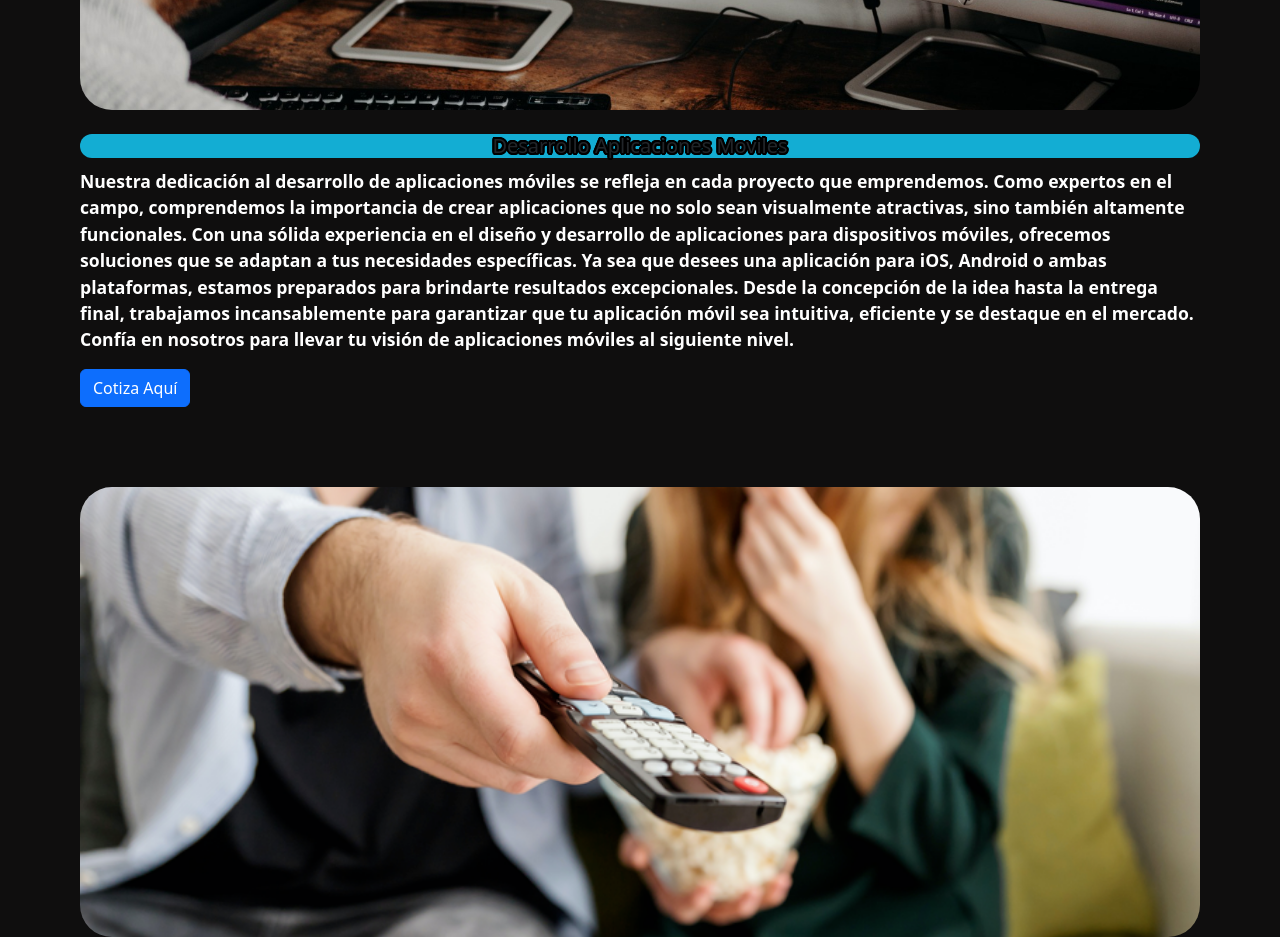
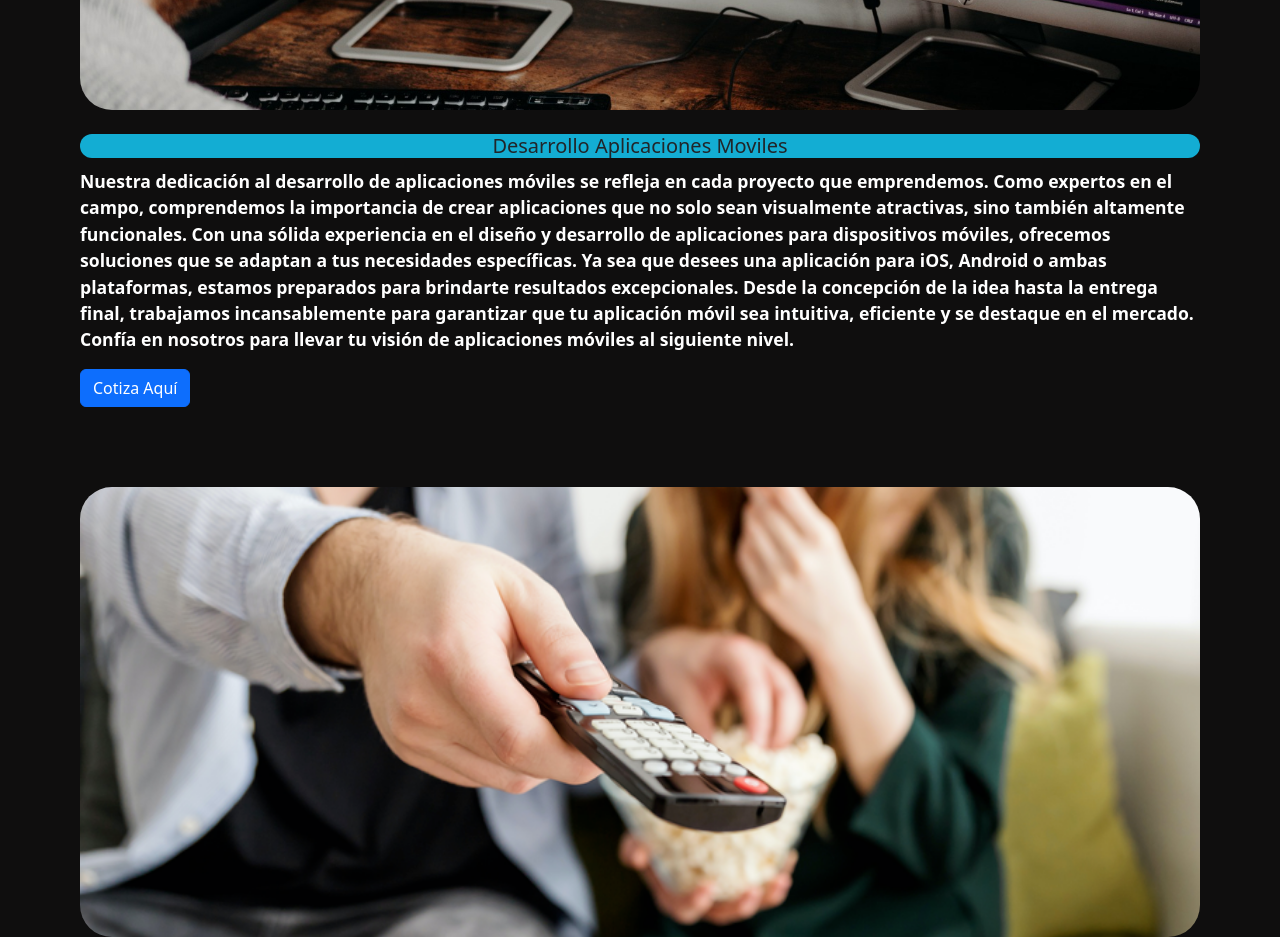
Before and after one commit to BorisESL/webstreamchile, a website: page pages/servicio.html in a window 1280 px wide. Shown: the part 1300-2237 px from the top of the page. Drawn offline with nearby package versions, Linux system fonts and the light colour scheme.

Commit message:
detales2

```diff
--- a/scss/partials/_tarjetas.scss
+++ b/scss/partials/_tarjetas.scss
@@ -22,7 +22,7 @@
       border-radius: 1rem;
       margin-bottom: 10px;
       margin-top: 1.5rem;
-      text-shadow: rgb(0, 0, 0) 2px 0px 0px, rgb(0, 0, 0) 1.75517px 0.958851px 0px, rgb(0, 0, 0) 1.0806px 1.68294px 0px, rgb(0, 0, 0) 0.141474px 1.99499px 0px, rgb(0, 0, 0) -0.832294px 1.81859px 0px, rgb(0, 0, 0) -1.60229px 1.19694px 0px, rgb(0, 0, 0) -1.97998px 0.28224px 0px, rgb(0, 0, 0) -1.87291px -0.701566px 0px, rgb(0, 0, 0) -1.30729px -1.5136px 0px, rgb(0, 0, 0) -0.421592px -1.95506px 0px, rgb(0, 0, 0) 0.567324px -1.91785px 0px, rgb(0, 0, 0) 1.41734px -1.41108px 0px, rgb(0, 0, 0) 1.92034px -0.558831px 0px;
+
     }
 
     .servparrafo {
```
Also changed, not shown: scss/estilos.css, 1 other file.
